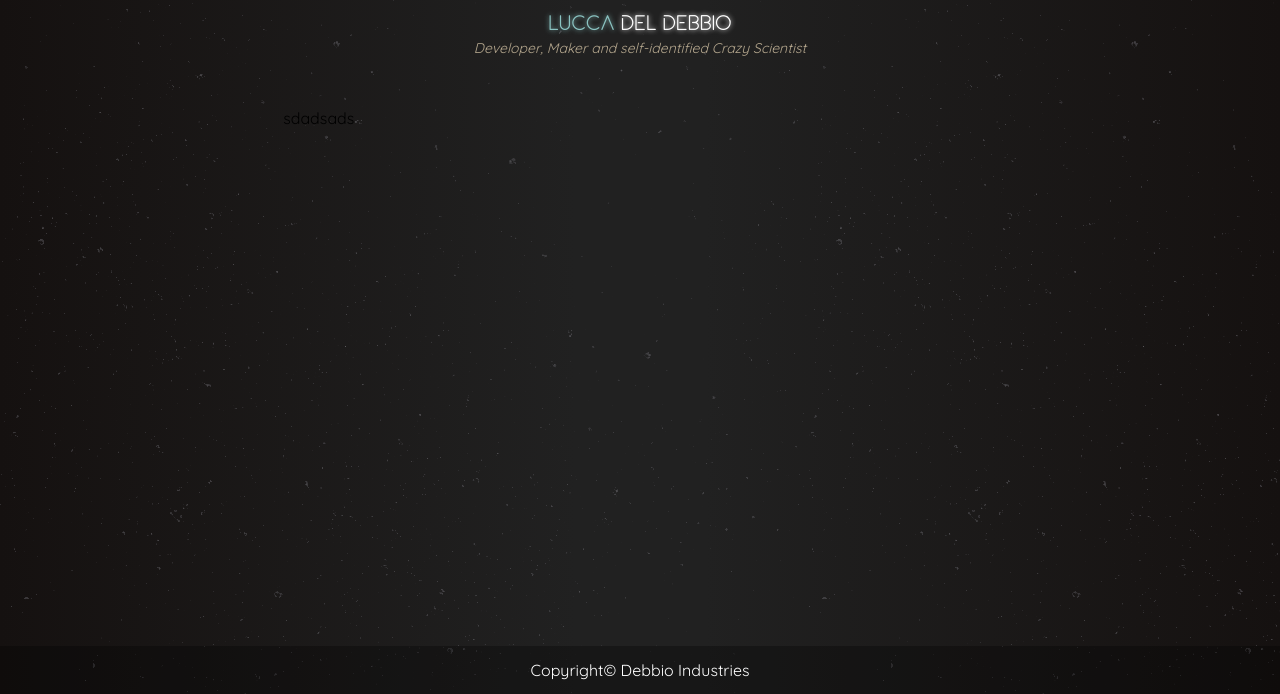
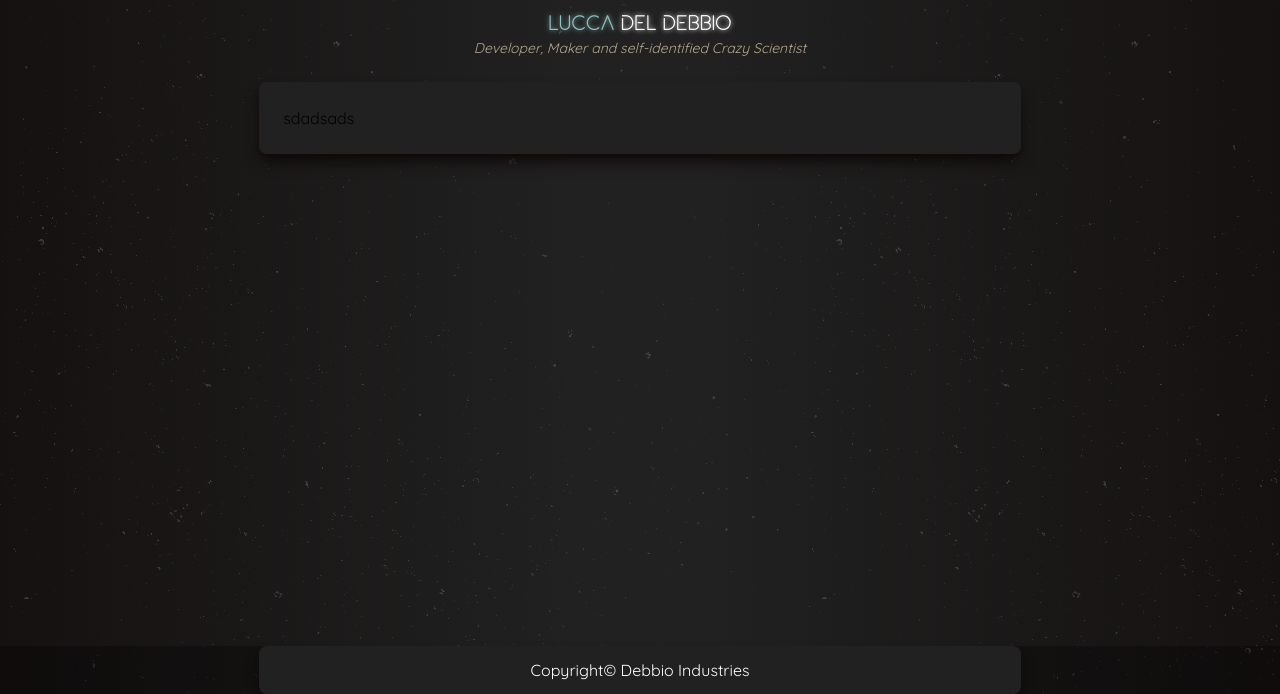
Before and after one commit to lukkadd/lukkadd.github.io, an Astro site: page /tags in a window 1280 px wide. Shown: the part 106-800 px from the top of the page. Built offline with nearby package versions, Linux system fonts and the light colour scheme; Astro itself is replaced by a stand-in of ours.

Commit message:
added a flat colored backing to main content

```diff
--- a/src/layouts/Layout.astro
+++ b/src/layouts/Layout.astro
@@ -19,7 +19,7 @@
         <title>{title}</title>
     </head>
     <body>
-        <div class="pb-12">
+        <div class="pb-20">
             <Header />
             <slot />
         </div>
@@ -54,15 +54,8 @@
 
     :root {
     }
-    html {
-        background-image: linear-gradient(
-            to right,
-            theme("colors.gray.dark"),
-            theme("colors.gray.medium") 45% 55%,
-            theme("colors.gray.dark")
-        );
-    }
-    html::after {
+
+    body::after {
         content: "";
         background-image: url("/stardust.png");
         opacity: 0.4;
@@ -74,9 +67,21 @@
         z-index: -1;
     }
     body {
+        background-image: linear-gradient(
+            to right,
+            theme("colors.gray.dark"),
+            theme("colors.gray.medium") 45% 55%,
+            theme("colors.gray.dark")
+        );
+
         min-height: 100vh;
         font-family: "Quicksand";
         position: relative;
+    }
+
+    .ccontainer {
+        @apply m-auto p-6 max-w-[80ch];
+        @apply bg-gray-medium rounded-lg shadow-lg shadow-gray-darkest;
     }
 
     code {
--- a/tailwind.config.cjs
+++ b/tailwind.config.cjs
@@ -34,13 +34,6 @@
     },
     plugins: [
         function ({ addComponents, matchUtilities, theme }) {
-            addComponents({
-                ".ccontainer": {
-                    margin: "auto",
-                    padding: "1.5rem",
-                    maxWidth: "80ch",
-                },
-            }),
             matchUtilities(
                 {
                     "text-glow-sm": (value) => ({
```
Lines whose indentation alone changed are shown as unchanged.
